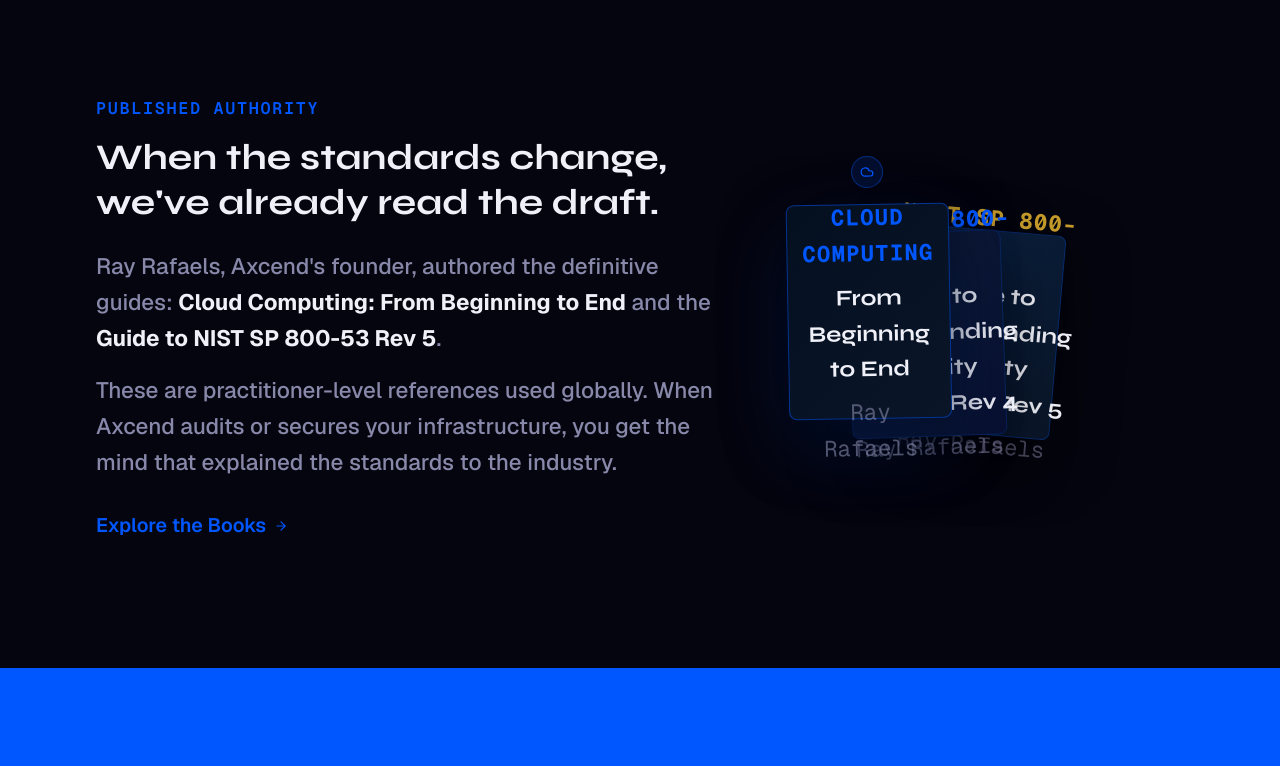
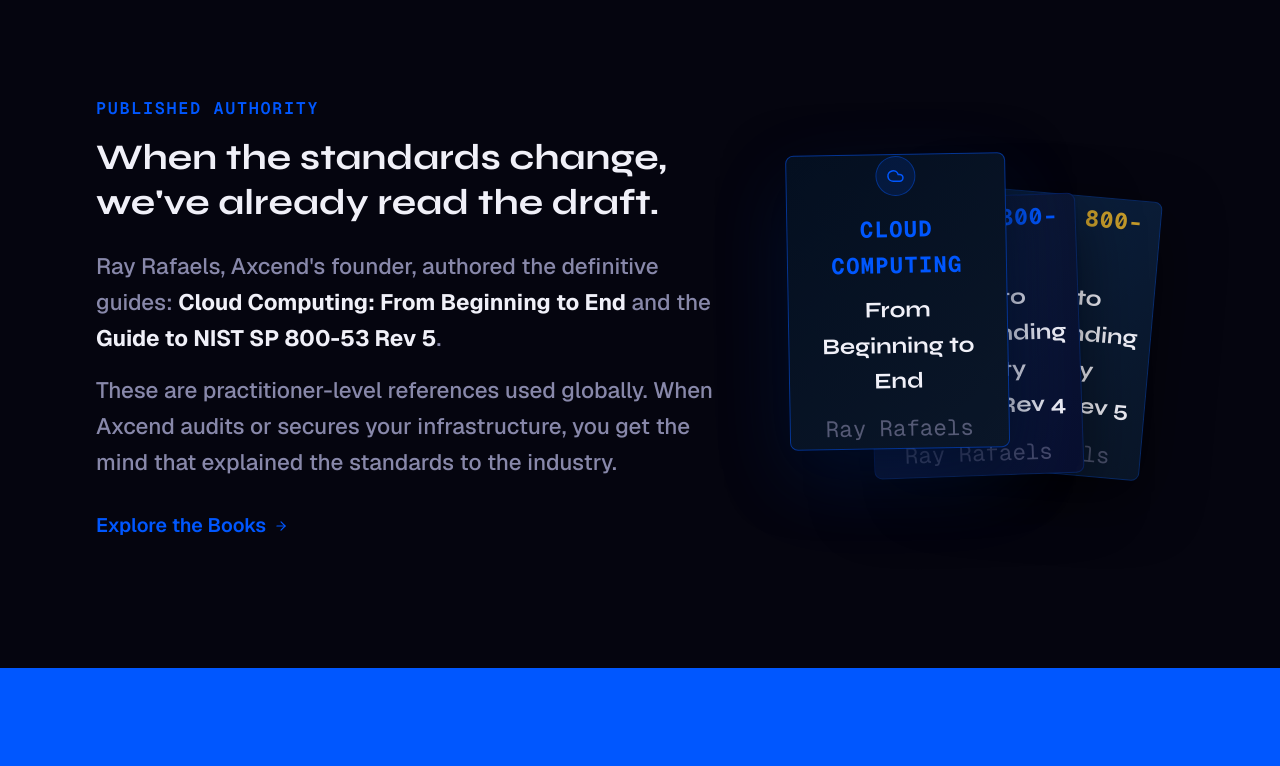
Before and after one commit to akadaan310/axcendinc, a Next.js app: page / in a window 1280 px wide. Shown: the part 4420-5186 px from the top of the page. Built offline with nearby package versions, Linux system fonts and the light colour scheme.

Commit message:
fixed book cards

```diff
--- a/app/page.tsx
+++ b/app/page.tsx
@@ -501,71 +501,71 @@
 
             {/* Right — stacked book covers */}
             <div className={`lg:col-span-2 animate-enter-right ${booksRef.isVisible ? 'is-visible' : ''}`}>
-              <div className="relative" style={{ height: '280px' }}>
+              <div className="relative" style={{ height: '400px' }}>
                 {/* Book 3 */}
                 <div
                   className="absolute rounded-lg flex items-center justify-center"
                   style={{
-                    width: '155px', height: '205px',
+                    width: '210px', height: '280px',
                     background: 'linear-gradient(135deg, #0A2040 0%, #0A1628 100%)',
                     border: '1px solid rgba(0,87,255,0.25)',
-                    transform: 'rotate(5deg) translate(120px, 40px)',
+                    transform: 'rotate(5deg) translate(160px, 60px)',
                     zIndex: 1,
                     boxShadow: '0 20px 60px rgba(0,0,0,0.5)',
                   }}
                 >
-                  <div className="p-3 text-center">
-                    <p className="text-[8px] font-bold uppercase tracking-wider mb-1" style={{ color: 'var(--gold)', fontFamily: 'var(--font-mono)' }}>NIST SP 800-53</p>
-                    <p className="text-[11px] font-bold leading-tight" style={{ color: 'var(--text-primary)', fontFamily: 'var(--font-display)' }}>
+                  <div className="p-4 text-center">
+                    <p className="text-[3.3px] font-bold uppercase tracking-wider mb-2" style={{ color: 'var(--gold)', fontFamily: 'var(--font-mono)' }}>NIST SP 800-53</p>
+                    <p className="text-[4.6px] font-bold leading-tight" style={{ color: 'var(--text-primary)', fontFamily: 'var(--font-display)' }}>
                       Guide to Understanding Security Controls Rev 5
                     </p>
-                    <p className="text-[8px] mt-2 opacity-50" style={{ color: 'var(--text-secondary)', fontFamily: 'var(--font-mono)' }}>Ray Rafaels</p>
+                    <p className="text-[3.3px] mt-3 opacity-50" style={{ color: 'var(--text-secondary)', fontFamily: 'var(--font-mono)' }}>Ray Rafaels</p>
                   </div>
                 </div>
                 {/* Book 2 */}
                 <div
                   className="absolute rounded-lg flex items-center justify-center"
                   style={{
-                    width: '155px', height: '205px',
+                    width: '210px', height: '280px',
                     background: 'linear-gradient(135deg, #0D1B35 0%, #091030 100%)',
                     border: '1px solid rgba(0,87,255,0.2)',
-                    transform: 'rotate(-2deg) translate(60px, 55px)',
+                    transform: 'rotate(-2deg) translate(80px, 80px)',
                     zIndex: 2,
                     boxShadow: '0 20px 60px rgba(0,0,0,0.5)',
                   }}
                 >
-                  <div className="p-3 text-center">
-                    <p className="text-[8px] font-bold uppercase tracking-wider mb-1" style={{ color: 'var(--accent-blue)', fontFamily: 'var(--font-mono)' }}>NIST SP 800-53</p>
-                    <p className="text-[11px] font-bold leading-tight" style={{ color: 'var(--text-primary)', fontFamily: 'var(--font-display)' }}>
+                  <div className="p-4 text-center">
+                    <p className="text-[3.3px] font-bold uppercase tracking-wider mb-2" style={{ color: 'var(--accent-blue)', fontFamily: 'var(--font-mono)' }}>NIST SP 800-53</p>
+                    <p className="text-[4.6px] font-bold leading-tight" style={{ color: 'var(--text-primary)', fontFamily: 'var(--font-display)' }}>
                       Guide to Understanding Security Controls Rev 4
                     </p>
-                    <p className="text-[8px] mt-2 opacity-50" style={{ color: 'var(--text-secondary)', fontFamily: 'var(--font-mono)' }}>Ray Rafaels</p>
+                    <p className="text-[3.3px] mt-3 opacity-50" style={{ color: 'var(--text-secondary)', fontFamily: 'var(--font-mono)' }}>Ray Rafaels</p>
                   </div>
                 </div>
                 {/* Book 1 — front */}
                 <div
                   className="absolute rounded-lg flex flex-col items-center justify-center"
                   style={{
-                    width: '163px', height: '215px',
+                    width: '220px', height: '295px',
                     background: 'linear-gradient(135deg, #040F20 0%, #0A1628 100%)',
                     border: '1px solid rgba(0,87,255,0.5)',
-                    transform: 'rotate(-1deg) translate(0px, 25px)',
+                    transform: 'rotate(-1deg) translate(0px, 35px)',
                     zIndex: 3,
                     boxShadow: '0 30px 80px rgba(0,87,255,0.15), 0 20px 60px rgba(0,0,0,0.7)',
                   }}
                 >
-                  <div className="p-4 text-center">
+                  <div className="p-5 text-center">
                     <div
-                      className="w-8 h-8 rounded-full flex items-center justify-center mx-auto mb-3"
+                      className="w-10 h-10 rounded-full flex items-center justify-center mx-auto mb-4"
                       style={{ background: 'var(--accent-blue-dim)', border: '1px solid rgba(0,87,255,0.4)' }}
                     >
-                      <Cloud size={14} style={{ color: 'var(--accent-blue)' }} />
+                      <Cloud size={18} style={{ color: 'var(--accent-blue)' }} />
                     </div>
-                    <p className="text-[8px] font-bold uppercase tracking-wider mb-2" style={{ color: 'var(--accent-blue)', fontFamily: 'var(--font-mono)' }}>Cloud Computing</p>
-                    <p className="text-[12px] font-bold leading-tight" style={{ color: 'var(--text-primary)', fontFamily: 'var(--font-display)' }}>
+                    <p className="text-[3.3px] font-bold uppercase tracking-wider mb-2" style={{ color: 'var(--accent-blue)', fontFamily: 'var(--font-mono)' }}>Cloud Computing</p>
+                    <p className="text-[5.3px] font-bold leading-tight" style={{ color: 'var(--text-primary)', fontFamily: 'var(--font-display)' }}>
                       From Beginning to End
                     </p>
-                    <p className="text-[8px] mt-2 opacity-60" style={{ color: 'var(--text-secondary)', fontFamily: 'var(--font-mono)' }}>Ray Rafaels</p>
+                    <p className="text-[3.3px] mt-3 opacity-60" style={{ color: 'var(--text-secondary)', fontFamily: 'var(--font-mono)' }}>Ray Rafaels</p>
                   </div>
                 </div>
               </div>
```
